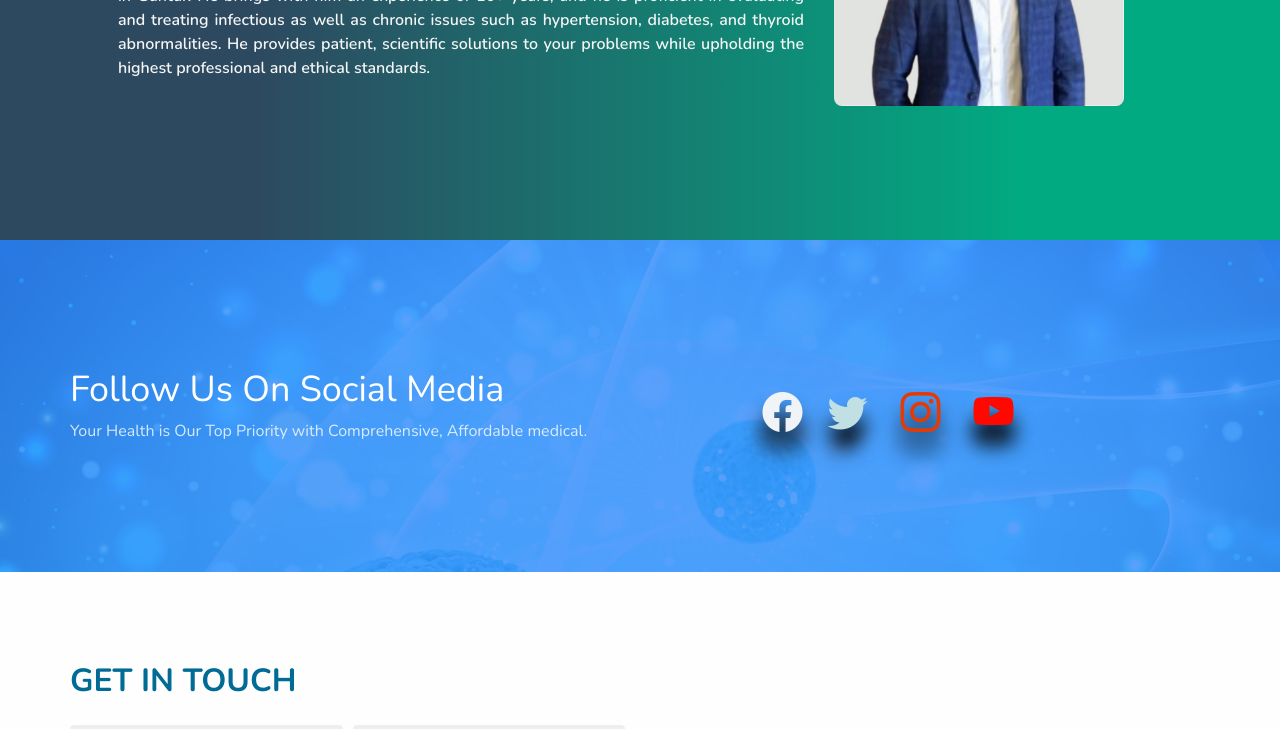
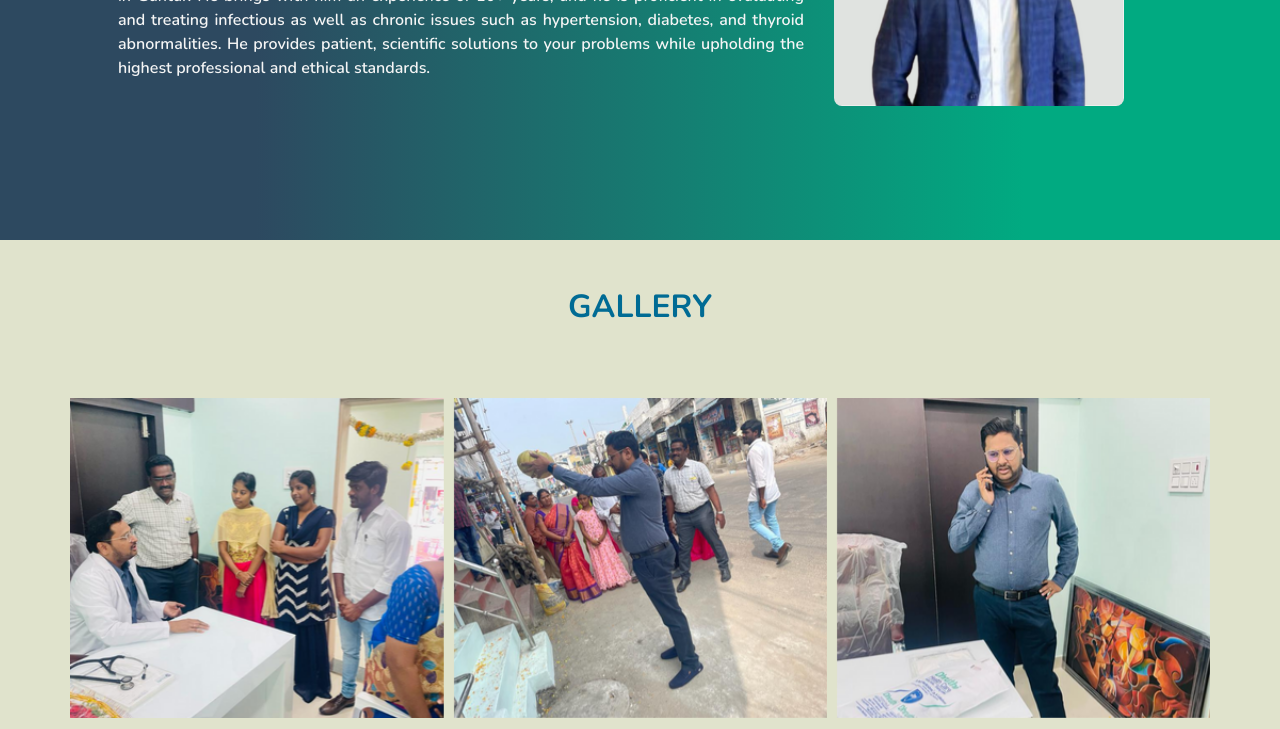
Before and after one commit to DT7Solutions/dhruthi-hospitals-2, a Django app: page /chirala/ in a window 1280 px wide. Shown: the part 3221-3950 px from the top of the page. Run offline with Django 4.2, Linux system fonts and the light colour scheme; some libraries are stand-ins or nearby versions; grey boxes are pictures that could not be loaded.

Commit message:
adding all iamages

```diff
--- a/dhruthi/static/chirala-clinic/css/style.css
+++ b/dhruthi/static/chirala-clinic/css/style.css
@@ -702,14 +702,15 @@ a:focus {
 
 .client_section .box .img-box {
   margin-bottom: 15px;
-  min-width: 145px;
-  max-width: 145px;
+  /* min-width: 400px;
+  max-width: 40px;  */
   overflow: hidden;
 }
 
 .client_section .box .img-box img {
   width: 100%;
-  border-radius: 100%;
+  height: auto;
+  border-radius: 10px;
   border: 7px solid rgba(255, 255, 255, 0.45);
 }
 
--- a/dhruthi/static/chirala-clinic/js/custom.js
+++ b/dhruthi/static/chirala-clinic/js/custom.js
@@ -35,6 +35,52 @@ $(".client_owl-carousel").owlCarousel({
 });
 
 
+// client section owl carousel
+$(".carouselExample2Controls").owlCarousel({
+    loop: true,
+    margin: 0,
+    dots: false,
+    nav: true,
+    navText: [],
+    autoplay: true,
+    autoplayHoverPause: true,
+    navText: [
+        '<i class="fa fa-angle-left" aria-hidden="true"></i>',
+        '<i class="fa fa-angle-right" aria-hidden="true"></i>'
+    ],
+    responsive: {
+        0: {
+            items: 2
+        },
+        600: {
+            items: 2
+        },
+        1000: {
+            items: 2
+        }
+    }
+});
+
+$('.owl-carousel').owlCarousel({
+    loop:true,
+    margin:10,
+    nav:false,
+    autoplay: true,
+    responsive:{
+        0:{
+            items:1
+        },
+        600:{
+            items:3
+        },
+        1000:{
+            items:3
+        }
+    }
+})
+
+
+
 
 /** google_map js **/
 function myMap() {
--- a/dhruthi/templates/uifiles/chirala-clininc.html
+++ b/dhruthi/templates/uifiles/chirala-clininc.html
@@ -527,6 +527,62 @@
   </section> -->
 
   <!-- end doctor section -->
+
+    <!-- client section -->
+    <section class="client_section layout_padding-bottom" style="background-color: #E0E3CC;">
+      <div class="container">
+        <div class="heading_container heading_center ">
+          <h2 style="color: #006B94;" class="mt-5">
+            Gallery
+          </h2>
+        </div>
+        <div class="owl-carousel owl-theme mt-4 pt-5">
+          <div class="item">
+            <div class="img-box">
+              <img src="{% static 'chirala-clinic/images/slider/dhruthi-chirala-clinic-images-350×300 .png' %}" alt="" />
+            </div>
+          </div>
+          <div class="item">
+            <div class="img-box">
+              <img src="{% static 'chirala-clinic/images/slider/dhruthi-health-care-chirala-image.png' %}" alt="" />
+            </div>
+          </div>
+          <div class="item">
+            <div class="img-box">
+              <img src="{% static 'chirala-clinic/images/slider/dhruthi-health-care-image-2.png' %}" alt="" />
+            </div>
+          </div>
+          <div class="item">
+            <div class="img-box">
+              <img src="{% static 'chirala-clinic/images/slider/dhruthi-health-care-image-3.png' %}" alt="" />
+            </div>
+          </div>
+          <div class="item">
+            <div class="img-box">
+              <img src="{% static 'chirala-clinic/images/slider/dhruthi-health-care-image-4.png' %}" alt="" />
+            </div>
+          </div>
+          <div class="item">
+            <div class="img-box">
+              <img src="{% static 'chirala-clinic/images/slider/dhruthi-health-care-image-5.png' %}" alt="" />
+            </div>
+          </div>
+          <div class="item">
+            <div class="img-box">
+              <img src="{% static 'chirala-clinic/images/slider/dhruthi-health-care-image-6.png' %}" alt="" />
+            </div>
+          </div>
+          <div class="item">
+            <div class="img-box">
+              <img src="{% static 'chirala-clinic/images/slider/dhruthi-health-care-image-7.png' %}" alt="" />
+            </div>
+          </div>
+      </div>
+      </div>
+    </section>
+
+    <!-- end client section -->
+
     <!-- start banner section -->
   <section class="ftco-intro" style="background-image: url(/static/chirala-clinic/images/bg_3.jpg);" data-stellar-background-ratio="0.5">
     <div class="overlay"></div>
```
Also changed, not shown: dhruthi/static/chirala-clinic/images/slider/dhruthi-chirala-clinic-images-350×300 .png (added), dhruthi/static/chirala-clinic/images/slider/dhruthi-health-care-chirala-image.png (added), dhruthi/static/chirala-clinic/images/slider/dhruthi-health-care-image-2.png (added), dhruthi/static/chirala-clinic/images/slider/dhruthi-health-care-image-3.png (added), dhruthi/static/chirala-clinic/images/slider/dhruthi-health-care-image-4.png (added), dhruthi/static/chirala-clinic/images/slider/dhruthi-health-care-image-5.png (added), dhruthi/static/chirala-clinic/images/slider/dhruthi-health-care-image-6.png (added), dhruthi/static/chirala-clinic/images/slider/dhruthi-health-care-image-7.png (added), dhruthi/static/chirala-clinic/images/slider/dhruthi-healthcareclinc.jpeg (added).
